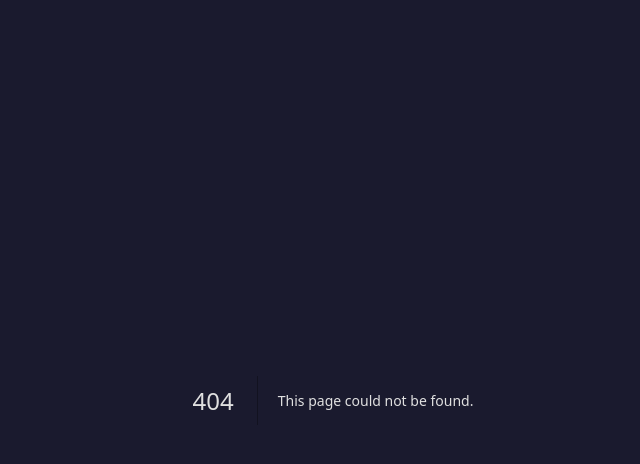
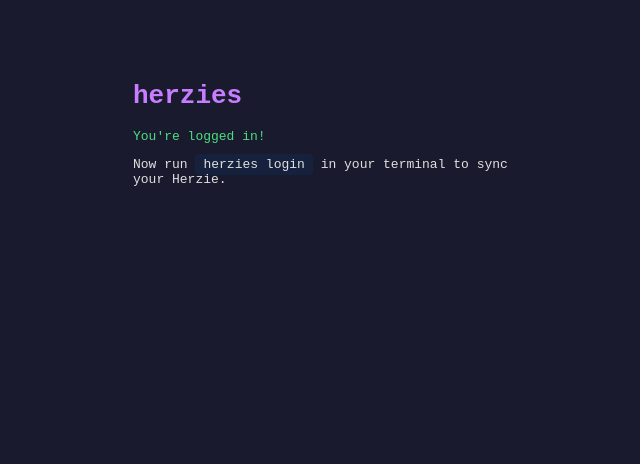
Before and after one commit to mathiasnovas/herzies, a Next.js app in the folder packages/web/: page /auth/success in a window 1280 px wide. Before the commit this address had no page. Shown: the top 464 px of the page, without its empty margins (307-947 px from the left). Built offline with nearby package versions, Linux system fonts and the light colour scheme.

Commit message:
Fix web auth: redirect to success page when not from CLI

```diff
--- /dev/null
+++ b/packages/web/src/app/auth/success/page.tsx
@@ -0,0 +1,12 @@
+export default function AuthSuccessPage() {
+	return (
+		<main style={{ maxWidth: 400, margin: "0 auto", padding: "4rem 2rem" }}>
+			<h1 style={{ color: "#c77dff" }}>herzies</h1>
+			<p style={{ color: "#4ade80" }}>You're logged in!</p>
+			<p>
+				Now run <code style={{ background: "#16213e", padding: "0.2rem 0.5rem", borderRadius: 4 }}>herzies login</code> in
+				your terminal to sync your Herzie.
+			</p>
+		</main>
+	);
+}
```
Also changed, not shown: packages/web/src/app/auth/cli/page.tsx (+9 -4 lines).
